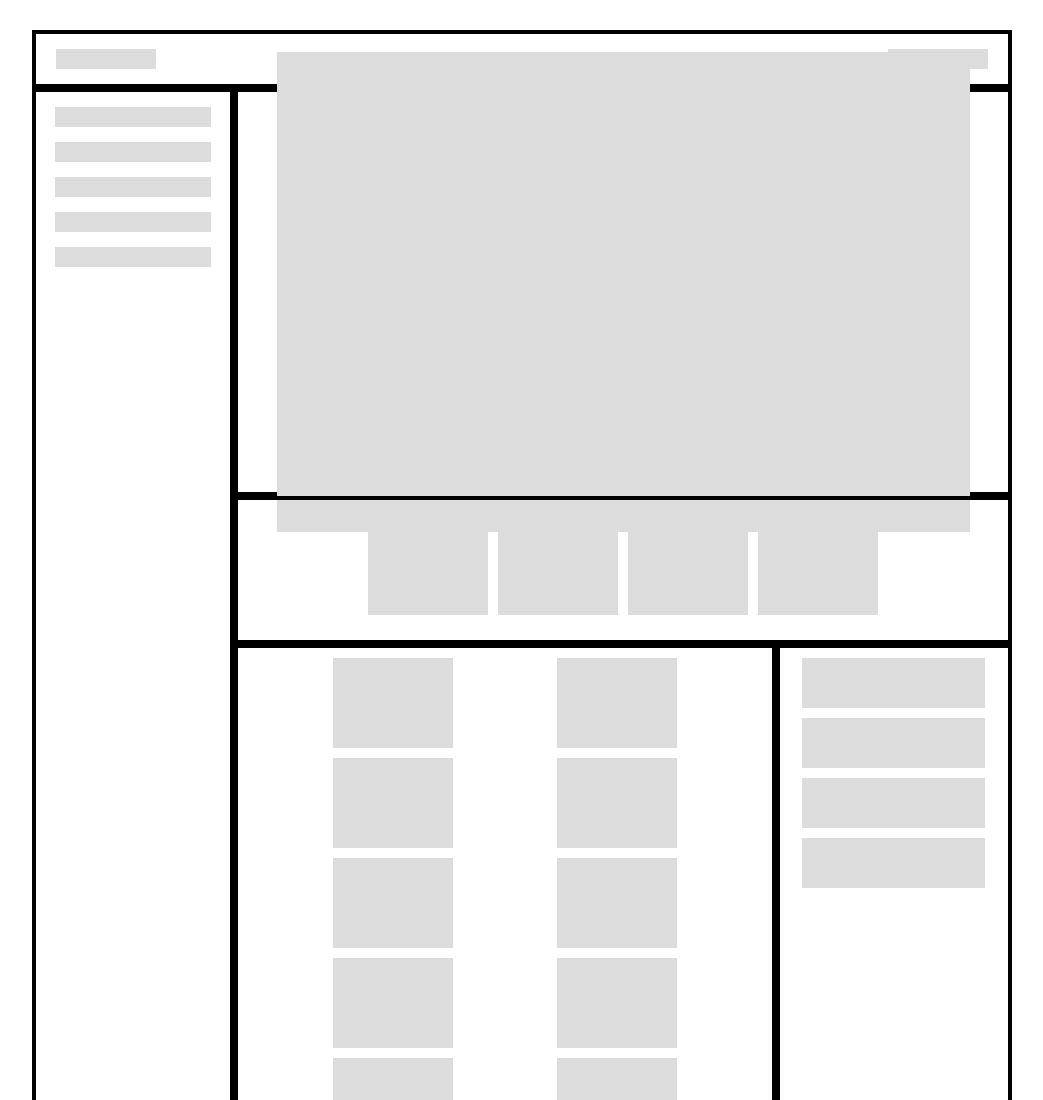
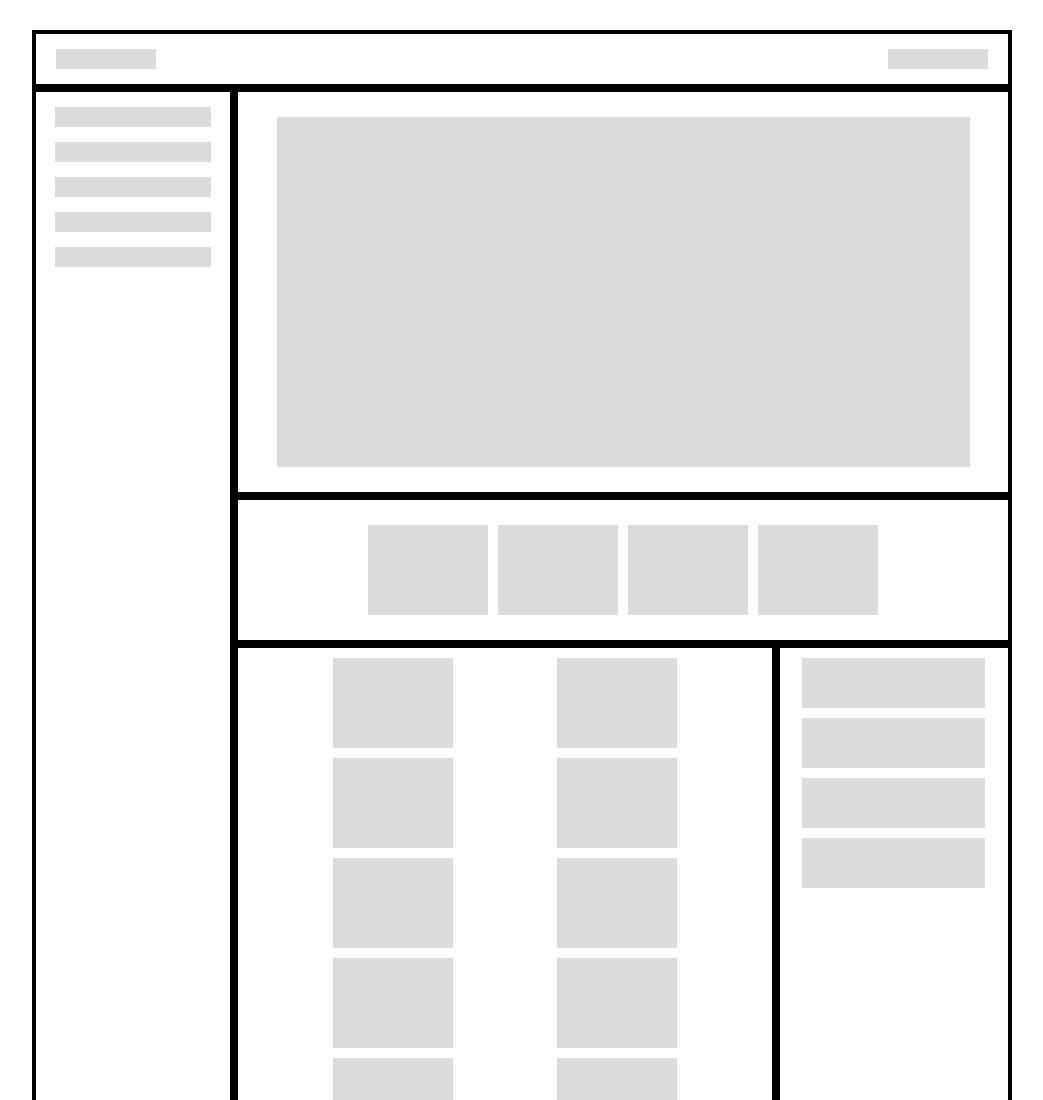
Before and after one commit to andriydobrosynets/okten_dec_html, a plain HTML site: page Additional_3/index1.html in a window 1280 px wide. Shown: the top 1100 px of the page, without its empty margins (118-1161 px from the left). Drawn offline with Linux system fonts and the light colour scheme.

Commit message:
Additional 3

```diff
--- a/Additional_3/style1.css
+++ b/Additional_3/style1.css
@@ -56,7 +56,7 @@ body{
 .one div{
     background-color: #dcdcdc;
     width: 90%;
-    height: 60vh;
+    height: 350px;
 }
 .two{
     display: flex;
```
